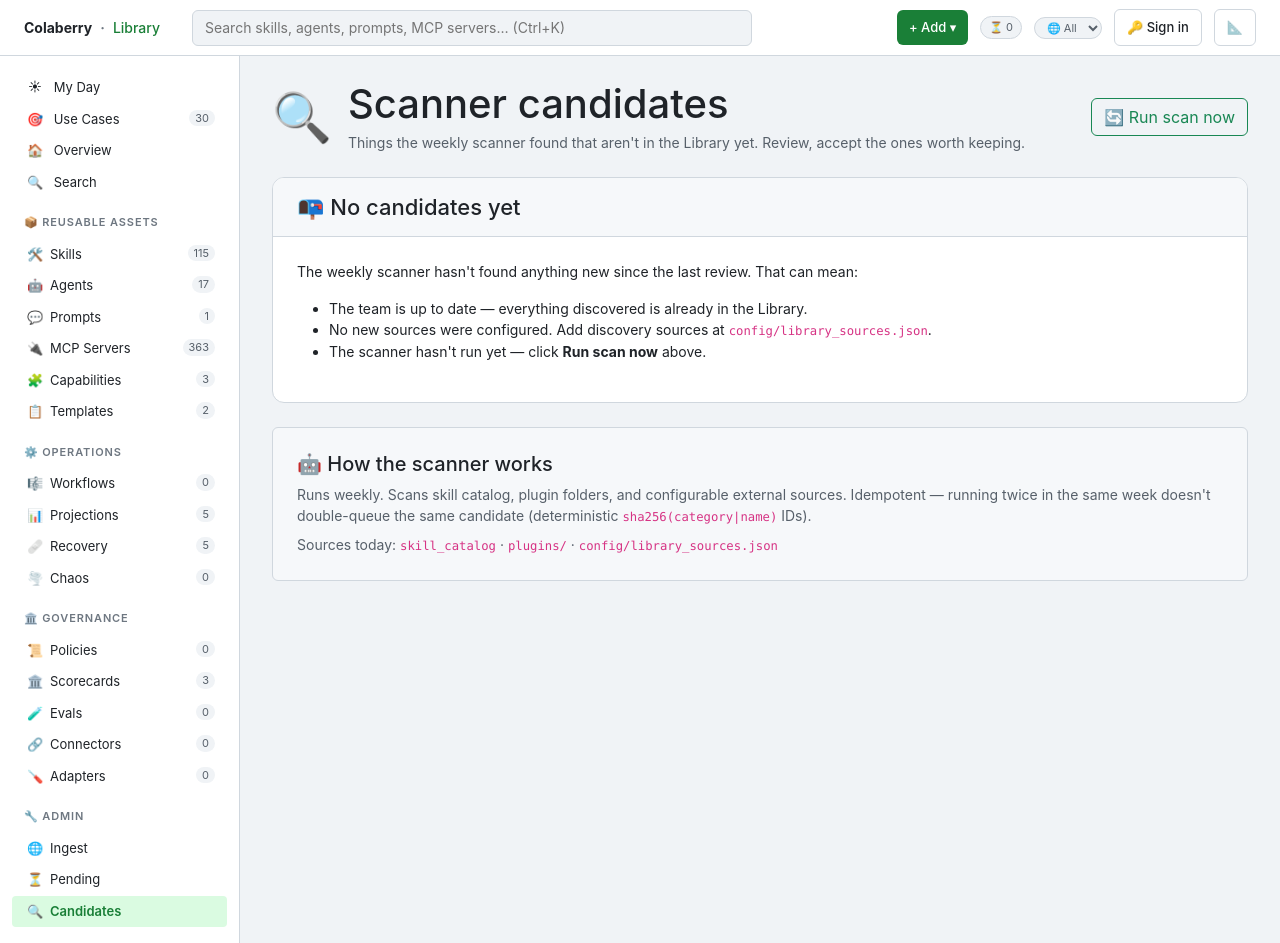
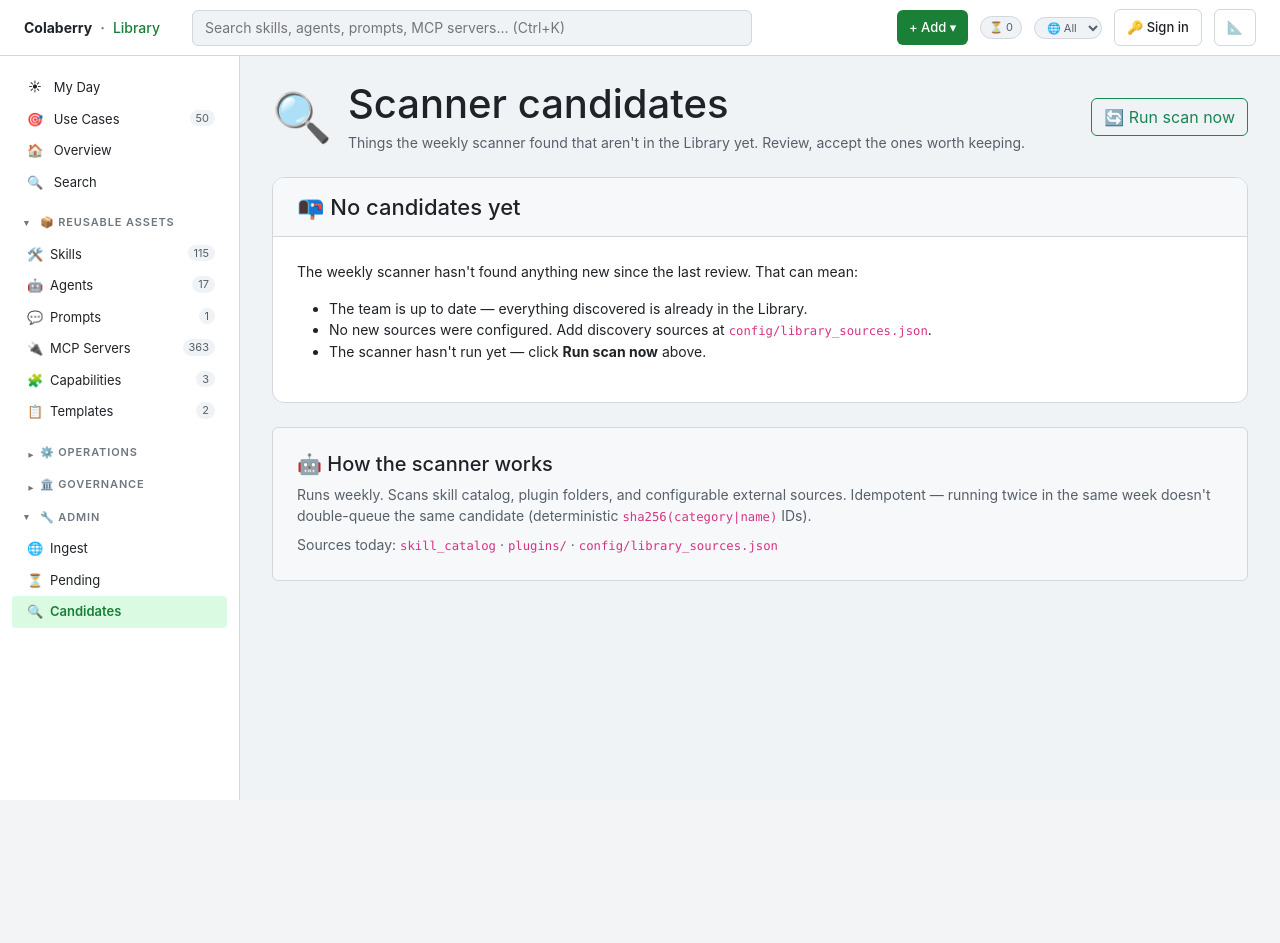
Before and after one commit to ColaberryIntern/AI_ProjectArchitect, a FastAPI app: page /library/candidates in a window 1280 px wide. After the commit the page ends 800 px from the top, so only its background shows below. Run offline with FastAPI, Linux system fonts and the light colour scheme; some libraries are stand-ins or nearby versions.

Commit message:
sidebar: collapse Operations / Governance / Admin sections by default
The library/My Day left sidebar shows four section groups. With every
group expanded the nav becomes a wall of items that buries the
high-frequency 'Reusable assets' items below the fold. Collapsing the
three less-used groups by default keeps the sidebar scannable while
still letting users expand them with a click.

- Reusable assets: open by default
- Operations, Governance, Admin: collapsed by default

Group headers become buttons with a chevron + ARIA-expanded for a11y.
User toggles persist in localStorage so the choice survives across
page loads. If the currently-active nav item is inside a closed
group, that group force-opens for the current view (without
persisting) so the user always sees where they are in the hierarchy.

Co-Authored-By: Claude Opus 4.7 (1M context) <noreply@anthropic.com>

```diff
--- a/app/templates/library/_library_base.html
+++ b/app/templates/library/_library_base.html
@@ -95,7 +95,27 @@
     letter-spacing: 0.08em; color: var(--fg-subtle);
     margin: var(--space-4) var(--space-3) var(--space-2);
     font-weight: 600;
+    /* button reset so it looks identical to the prior div header */
+    background: transparent; border: 0; padding: 0;
+    width: calc(100% - 2 * var(--space-3));
+    display: flex; align-items: center; gap: 4px;
+    cursor: pointer; text-align: left;
+    font-family: inherit;
   }
+  .lib-sidebar .group-label:hover { color: var(--fg-default, #1f2328); }
+  .lib-sidebar .group-label:focus-visible {
+    outline: 2px solid var(--accent-blue, #0969da); outline-offset: 2px;
+    border-radius: 4px;
+  }
+  .lib-sidebar .group-chevron {
+    display: inline-block; font-size: 9px; width: 12px;
+    transition: transform 0.15s ease;
+    color: var(--fg-subtle);
+  }
+  .lib-sidebar .group-label[aria-expanded="false"] .group-chevron {
+    transform: rotate(-90deg);
+  }
+  .lib-sidebar .group-items[hidden] { display: none; }
   .lib-sidebar .nav-icon {
     display: inline-block; width: 22px; text-align: center; margin-right: 4px;
   }
@@ -437,7 +457,10 @@
       <span class="nav-icon">🔍</span> Search
     </a>
 
-    <div class="group-label">📦 Reusable assets</div>
+    <button type="button" class="group-label" data-group="reusable" aria-expanded="true">
+      <span class="group-chevron">▾</span><span class="group-text">📦 Reusable assets</span>
+    </button>
+    <div class="group-items" data-group-items="reusable">
     {% for k, label, emoji in [
       ('skills', 'Skills', '🛠️'),
       ('agents', 'Agents', '🤖'),
@@ -451,8 +474,12 @@
       {% if (counts|default({})).get(k) is not none %}<span class="nav-count">{{ counts[k] }}</span>{% endif %}
     </a>
     {% endfor %}
+    </div>
 
-    <div class="group-label">⚙️ Operations</div>
+    <button type="button" class="group-label" data-group="operations" aria-expanded="false">
+      <span class="group-chevron">▾</span><span class="group-text">⚙️ Operations</span>
+    </button>
+    <div class="group-items" data-group-items="operations">
     {% for k, label, emoji in [
       ('workflows', 'Workflows', '🎼'),
       ('projections', 'Projections', '📊'),
@@ -464,8 +491,12 @@
       {% if (counts|default({})).get(k) is not none %}<span class="nav-count">{{ counts[k] }}</span>{% endif %}
     </a>
     {% endfor %}
+    </div>
 
-    <div class="group-label">🏛️ Governance</div>
+    <button type="button" class="group-label" data-group="governance" aria-expanded="false">
+      <span class="group-chevron">▾</span><span class="group-text">🏛️ Governance</span>
+    </button>
+    <div class="group-items" data-group-items="governance">
     {% for k, label, emoji in [
       ('policies', 'Policies', '📜'),
       ('governance', 'Scorecards', '🏛️'),
@@ -478,8 +509,12 @@
       {% if (counts|default({})).get(k) is not none %}<span class="nav-count">{{ counts[k] }}</span>{% endif %}
     </a>
     {% endfor %}
+    </div>
 
-    <div class="group-label">🔧 Admin</div>
+    <button type="button" class="group-label" data-group="admin" aria-expanded="false">
+      <span class="group-chevron">▾</span><span class="group-text">🔧 Admin</span>
+    </button>
+    <div class="group-items" data-group-items="admin">
     <a href="/library/ingest?ws={{ workspace|default('global') }}" {% if library_nav_active == 'ingest' %}class="active"{% endif %}>
       <span class="nav-icon">🌐</span>Ingest
     </a>
@@ -489,6 +524,7 @@
     <a href="/library/candidates?ws={{ workspace|default('global') }}" {% if library_nav_active == 'candidates' %}class="active"{% endif %}>
       <span class="nav-icon">🔍</span>Candidates
     </a>
+    </div>
   </aside>
 
   <!-- Main content -->
@@ -510,6 +546,47 @@ document.addEventListener('keydown', (e) => {
     document.querySelector('.lib-search input')?.focus();
   }
 });
+
+// ── Sidebar group collapse/expand ──────────────────────────────────
+// Default: Reusable assets open, Operations/Governance/Admin closed.
+// User toggles persist in localStorage. If the currently-active nav
+// item is inside a closed group, force-open that group for this view
+// without persisting (so the user always sees their context).
+(function () {
+  var LS_PREFIX = 'lib-sidebar-group:';
+  var buttons = document.querySelectorAll('.lib-sidebar .group-label[data-group]');
+
+  function applyState(btn, open) {
+    btn.setAttribute('aria-expanded', open ? 'true' : 'false');
+    var name = btn.dataset.group;
+    var panel = document.querySelector(
+      '.lib-sidebar .group-items[data-group-items="' + name + '"]'
+    );
+    if (panel) { panel.hidden = !open; }
+  }
+
+  buttons.forEach(function (btn) {
+    var name = btn.dataset.group;
+    var defaultOpen = btn.getAttribute('aria-expanded') === 'true';
+    var stored = null;
+    try { stored = localStorage.getItem(LS_PREFIX + name); } catch (e) {}
+    var open = stored === null ? defaultOpen : stored === 'open';
+
+    // If the active nav item is inside this group, force-open it.
+    var panel = document.querySelector(
+      '.lib-sidebar .group-items[data-group-items="' + name + '"]'
+    );
+    if (panel && panel.querySelector('a.active')) { open = true; }
+
+    applyState(btn, open);
+
+    btn.addEventListener('click', function () {
+      var nowOpen = btn.getAttribute('aria-expanded') !== 'true';
+      applyState(btn, nowOpen);
+      try { localStorage.setItem(LS_PREFIX + name, nowOpen ? 'open' : 'closed'); } catch (e) {}
+    });
+  });
+})();
 
 // ── Live search filter (only when input has data-live-filter) ─────
 (function() {
```
